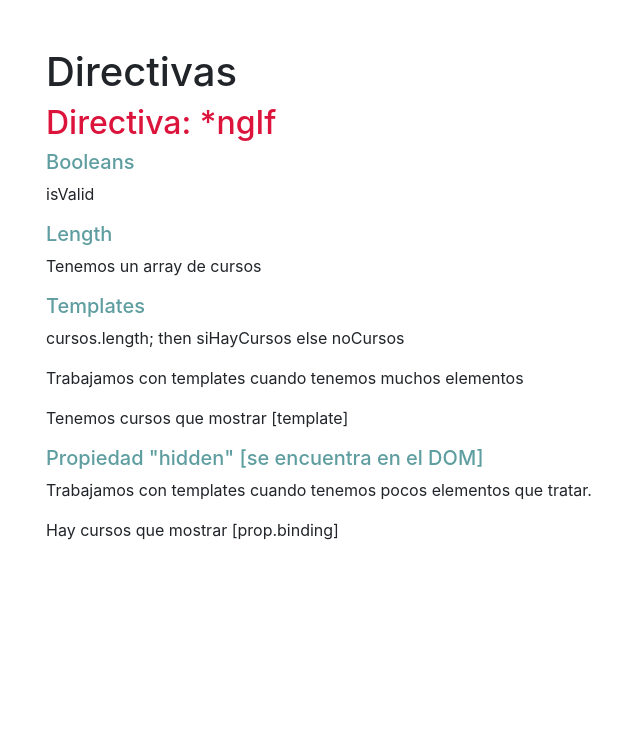
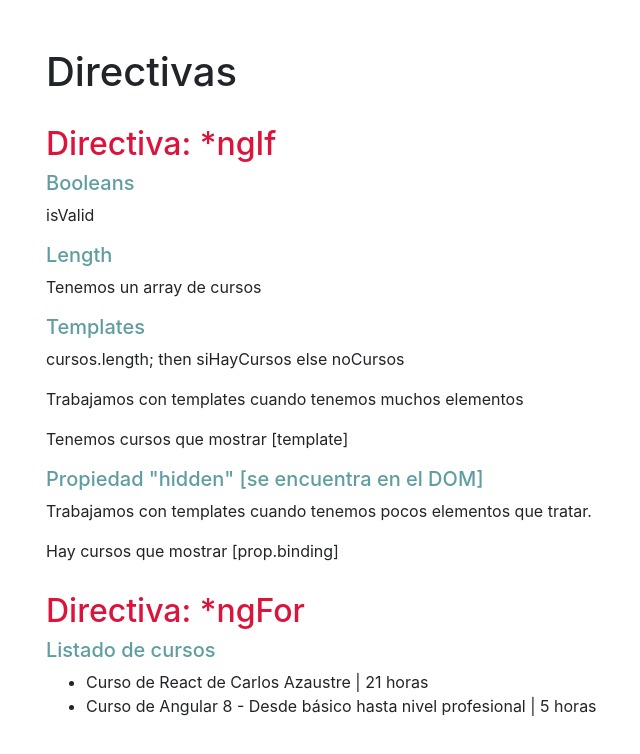
Before and after one commit to w3skulls/learn-angular8, an Angular app: page / in a window 1280 px wide. Shown: the top 754 px of the page, without its empty margins (82-722 px from the left). Built offline with nearby package versions, Linux system fonts and the light colour scheme.

Commit message:
directiva ngFor

```diff
--- a/src/app/app.component.html
+++ b/src/app/app.component.html
@@ -1,3 +1,6 @@
 <h1>Directivas</h1>
 
+
 <app-ng-if></app-ng-if>
+
+<app-ng-for></app-ng-for>
--- a/src/app/app.module.ts
+++ b/src/app/app.module.ts
@@ -3,11 +3,13 @@ import { NgModule } from '@angular/core';
 
 import { AppComponent } from './app.component';
 import { NgIfComponent } from './ng-if/ng-if.component';
+import { NgForComponent } from './ng-for/ng-for.component';
 
 @NgModule({
   declarations: [
     AppComponent,
-    NgIfComponent
+    NgIfComponent,
+    NgForComponent
   ],
   imports: [
     BrowserModule
--- /dev/null
+++ b/src/app/ng-for/ng-for.component.html
@@ -0,0 +1,9 @@
+<h2>Directiva: *ngFor</h2>
+
+<h5>Listado de cursos</h5>
+<ul>
+    <li *ngFor="let item of cursos">
+        <span>{{ item.titulo }} </span>
+        <span> | {{ item.duracion }} horas</span>
+    </li>
+</ul>
--- /dev/null
+++ b/src/app/ng-for/ng-for.component.ts
@@ -0,0 +1,29 @@
+import { Component, OnInit } from '@angular/core';
+
+const TAG : string = "[NgForComponent] ";
+
+@Component({
+  selector: 'app-ng-for',
+  templateUrl: './ng-for.component.html',
+  styleUrls: ['./ng-for.component.scss']
+})
+export class NgForComponent implements OnInit {
+
+  constructor() { }
+
+  cursos = [
+    {
+      titulo: 'Curso de React de Carlos Azaustre',
+      duracion: 21
+    },
+    {
+      titulo: 'Curso de Angular 8 - Desde básico hasta nivel profesional',
+      duracion: 5
+    }
+  ];
+
+  ngOnInit(): void {
+    console.log(TAG, "Iniciando");
+  }
+
+}
--- a/src/styles.scss
+++ b/src/styles.scss
@@ -6,3 +6,6 @@ body{
     width: 80%;
     margin: 3rem auto;
 }
+
+h2{ color: crimson; margin-top: 1.8rem;}
+h5{ color: cadetblue;}
```
Also changed, not shown: src/app/ng-for/ng-for.component.scss (added), 1 other file (tests, documents, lock files or other folders).
